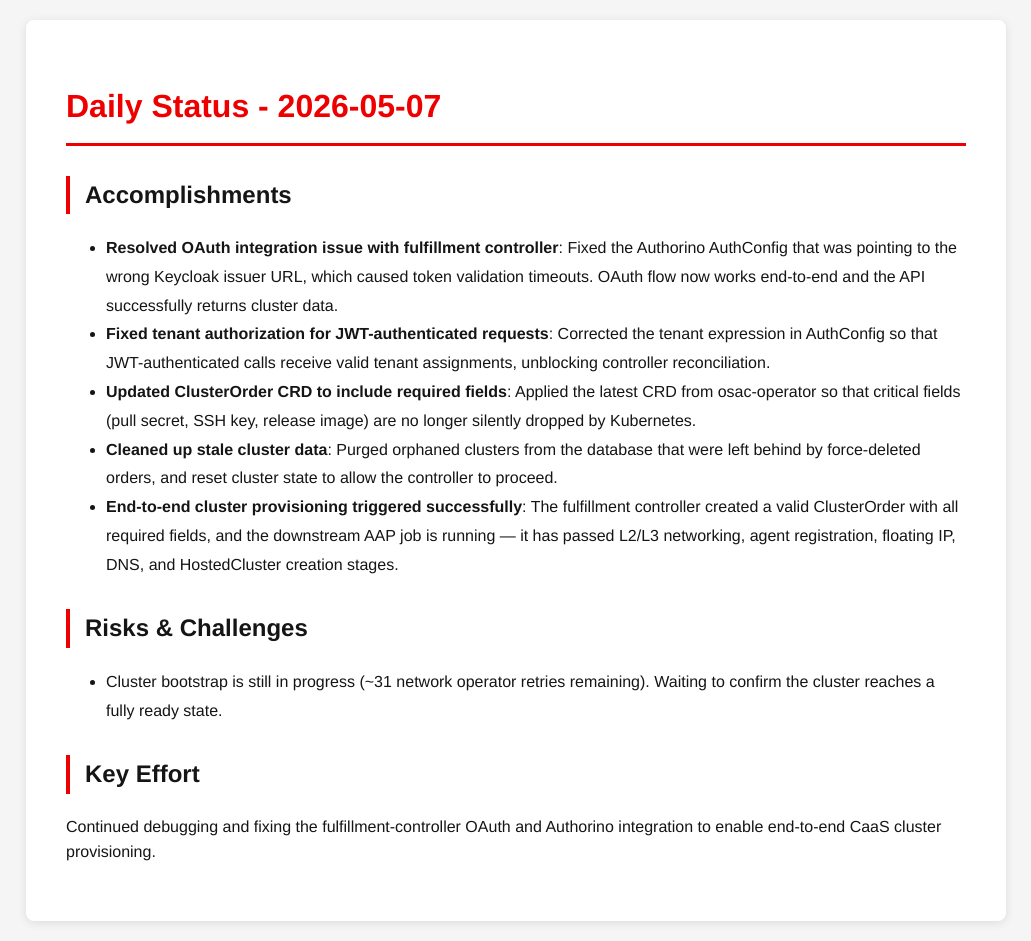
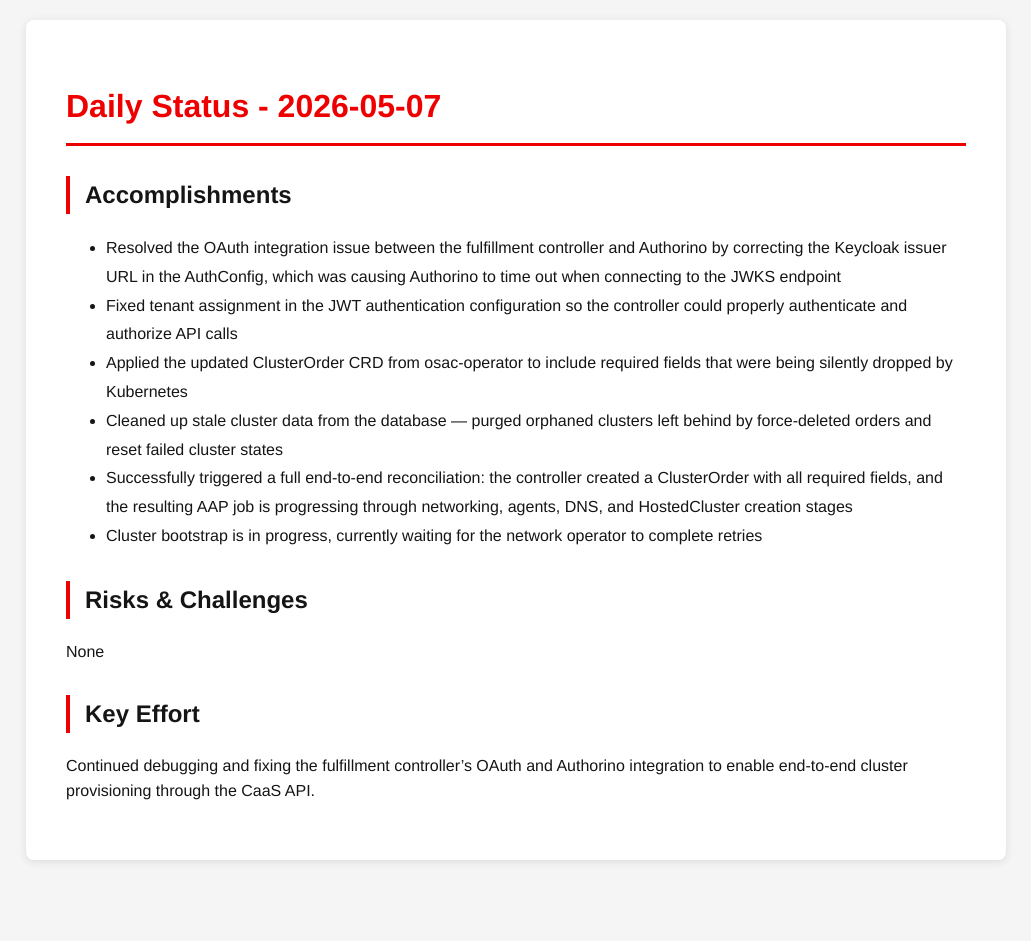
Before and after one commit to tzvatot/daily-status, a Jekyll site: the page built from 2026-05-07.md, in a window 1280 px wide. Shown: the whole page, without its empty margins (124-1155 px from the left). Built offline with Jekyll 4.4.1, drawn with Linux system fonts in a browser that asks for light colours; after the commit the page ends 900 px from its top, so only the background shows below that.

Commit message:
Daily status update - 2026-05-07

```diff
--- a/2026-05-07.md
+++ b/2026-05-07.md
@@ -7,14 +7,15 @@
 # Daily Status - 2026-05-07
 
 ## Accomplishments
-- **Resolved OAuth integration issue with fulfillment controller**: Fixed the Authorino AuthConfig that was pointing to the wrong Keycloak issuer URL, which caused token validation timeouts. OAuth flow now works end-to-end and the API successfully returns cluster data.
-- **Fixed tenant authorization for JWT-authenticated requests**: Corrected the tenant expression in AuthConfig so that JWT-authenticated calls receive valid tenant assignments, unblocking controller reconciliation.
-- **Updated ClusterOrder CRD to include required fields**: Applied the latest CRD from osac-operator so that critical fields (pull secret, SSH key, release image) are no longer silently dropped by Kubernetes.
-- **Cleaned up stale cluster data**: Purged orphaned clusters from the database that were left behind by force-deleted orders, and reset cluster state to allow the controller to proceed.
-- **End-to-end cluster provisioning triggered successfully**: The fulfillment controller created a valid ClusterOrder with all required fields, and the downstream AAP job is running — it has passed L2/L3 networking, agent registration, floating IP, DNS, and HostedCluster creation stages.
+- Resolved the OAuth integration issue between the fulfillment controller and Authorino by correcting the Keycloak issuer URL in the AuthConfig, which was causing Authorino to time out when connecting to the JWKS endpoint
+- Fixed tenant assignment in the JWT authentication configuration so the controller could properly authenticate and authorize API calls
+- Applied the updated ClusterOrder CRD from osac-operator to include required fields that were being silently dropped by Kubernetes
+- Cleaned up stale cluster data from the database — purged orphaned clusters left behind by force-deleted orders and reset failed cluster states
+- Successfully triggered a full end-to-end reconciliation: the controller created a ClusterOrder with all required fields, and the resulting AAP job is progressing through networking, agents, DNS, and HostedCluster creation stages
+- Cluster bootstrap is in progress, currently waiting for the network operator to complete retries
 
 ## Risks & Challenges
-- Cluster bootstrap is still in progress (~31 network operator retries remaining). Waiting to confirm the cluster reaches a fully ready state.
+None
 
 ## Key Effort
-Continued debugging and fixing the fulfillment-controller OAuth and Authorino integration to enable end-to-end CaaS cluster provisioning.
+Continued debugging and fixing the fulfillment controller's OAuth and Authorino integration to enable end-to-end cluster provisioning through the CaaS API.
```
